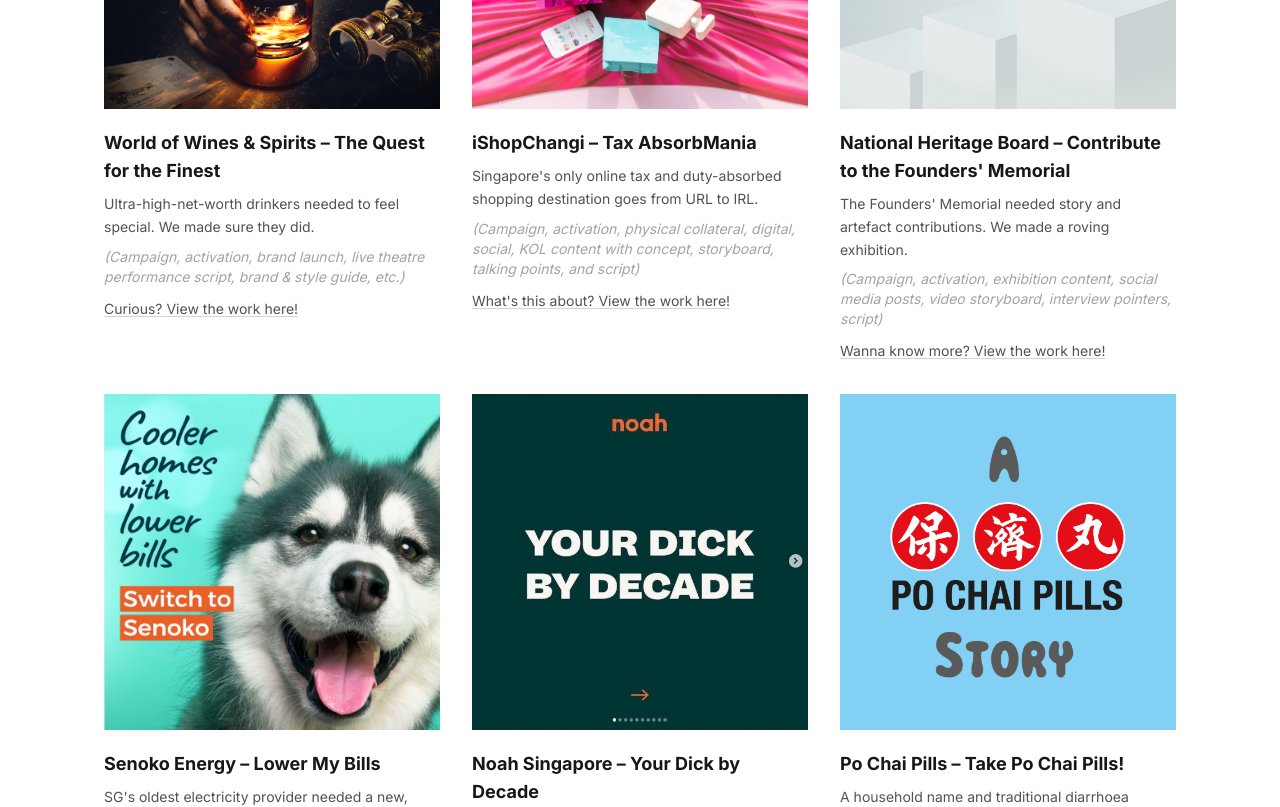
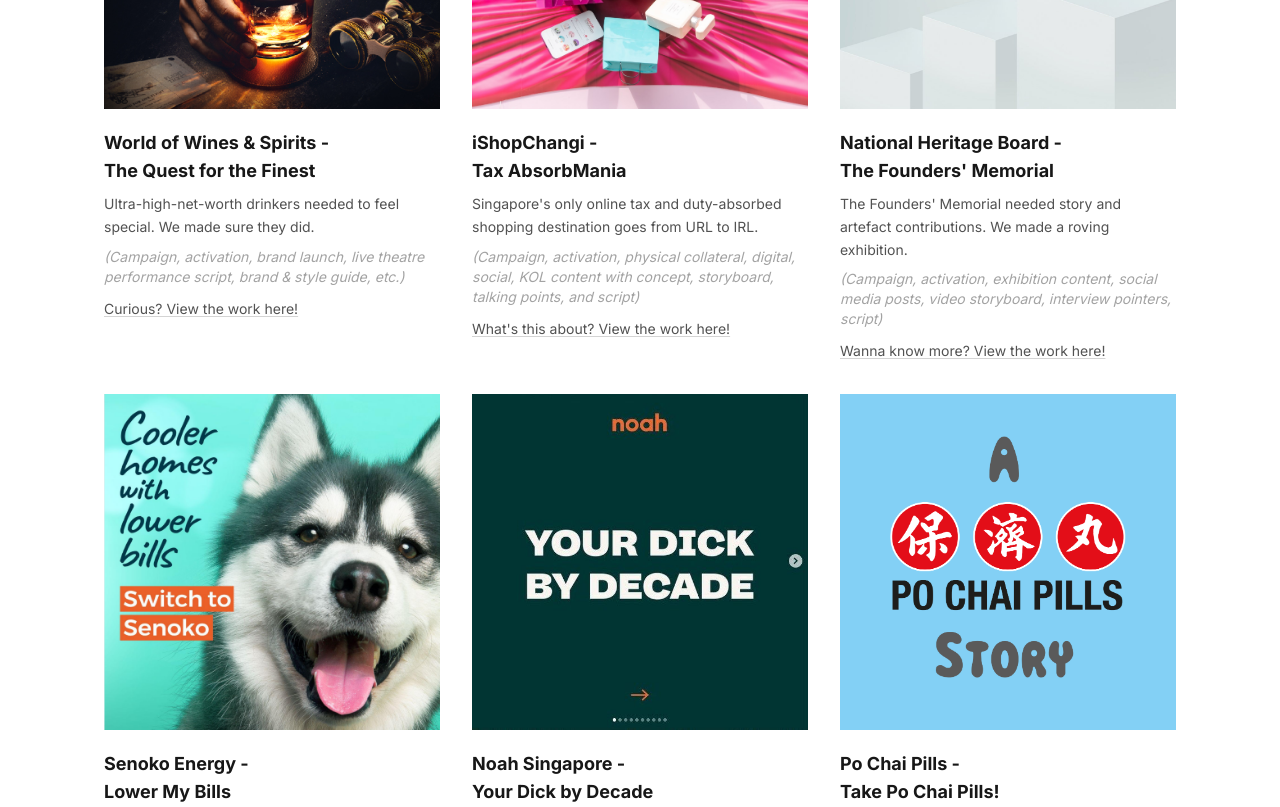
Before and after one commit to marcusarriolacodes/marcus-creativeportfolio, a Next.js app: page / in a window 1280 px wide. Shown: the part 1440-2247 px from the top of the page. Built offline with nearby package versions, Linux system fonts and the light colour scheme.

Commit message:
Add subtitles to work cards and fix syntax errors

```diff
--- a/app/page.tsx
+++ b/app/page.tsx
@@ -7,7 +7,8 @@ import ToneSlider from "@/components/ToneSlider";
 
 const projects = [
   {
-    title: "World of Wines & Spirits – The Quest for the Finest",
+    title: "World of Wines & Spirits -",
+subtitle: "The Quest for the Finest",
     description:
       "Ultra-high-net-worth drinkers needed to feel special. We made sure they did.",
     deliverables: "(Campaign, activation, brand launch, live theatre performance script, brand & style guide, etc.)",
@@ -15,7 +16,8 @@ const projects = [
     image: "/images/wows.png",
   },
   {
-    title: "iShopChangi – Tax AbsorbMania",
+    title: "iShopChangi -",
+    subtitle: "Tax AbsorbMania",
     description:
       "Singapore's only online tax and duty-absorbed shopping destination goes from URL to IRL.",
     deliverables: "(Campaign, activation, physical collateral, digital, social, KOL content with concept, storyboard, talking points, and script)",
@@ -23,7 +25,8 @@ const projects = [
     image: "/images/tax-absorbmania.jpg",
   },
   {
-    title: "National Heritage Board – Contribute to the Founders' Memorial",
+    title: "National Heritage Board -",
+    subtitle: "The Founders' Memorial",
     description:
       "The Founders' Memorial needed story and artefact contributions. We made a roving exhibition.",
     deliverables: "(Campaign, activation, exhibition content, social media posts, video storyboard, interview pointers, script)",
@@ -31,7 +34,8 @@ const projects = [
     image: "/images/nhb.jpg",
   },
   {
-    title: "Senoko Energy – Lower My Bills",
+    title: "Senoko Energy -",
+    subtitle: "Lower My Bills",
     description:
       "SG's oldest electricity provider needed a new, modern angle to reach new, modern, bill-conscious homeowners.",
     deliverables: "(Campaign, concept & direction, social ideas & samples, pitch-winning presentation deck)",
@@ -39,7 +43,8 @@ const projects = [
     image: "/images/senoko.png",
   },
   {
-    title: "Noah Singapore – Your Dick by Decade",
+    title: "Noah Singapore -",
+    subtitle: "Your Dick by Decade",
     description:
       "A groundbreaking men's health brand needed to build their audience with more entertaining penis-related storytelling.",
     deliverables: "(Social media post)",
@@ -47,7 +52,8 @@ const projects = [
     image: "/images/noah.jpg",
   },
   {
-    title: "Po Chai Pills – Take Po Chai Pills!",
+    title: "Po Chai Pills -",
+    subtitle: "Take Po Chai Pills!",
     description:
       "A household name and traditional diarrhoea remedy needed its other purposes known. I executed this with toilet humour.",
     deliverables: "(Video concept, storyboard, animated video/ad)",
@@ -101,8 +107,10 @@ export default function Home() {
                 />
               </div>
               <h3 className="mt-5 text-base font-bold leading-snug text-neutral-900 md:text-lg">
-                {project.title}
+                {project.title}<br />
+                {project.subtitle}
               </h3>
+
               <p className="mt-2 text-sm leading-relaxed text-neutral-600">
                 {project.description}
               </p>
```
